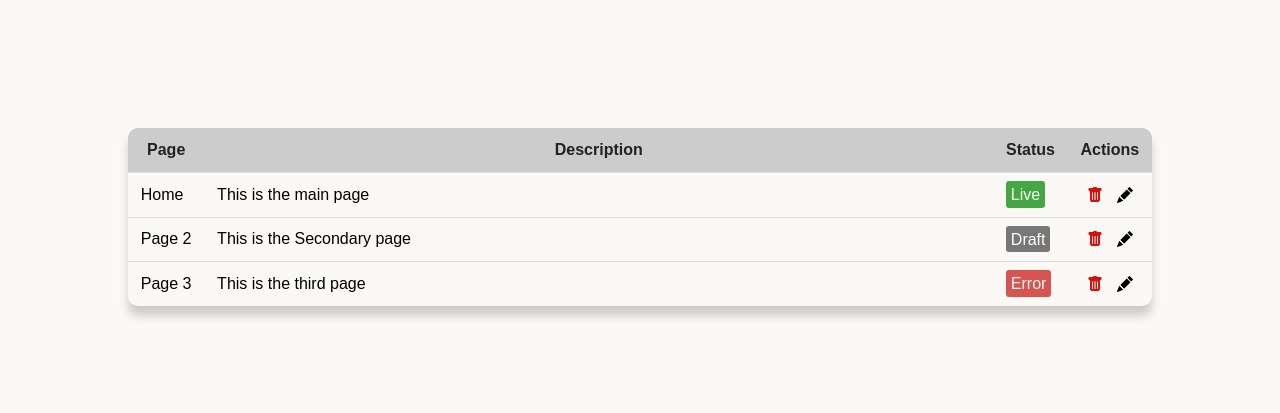
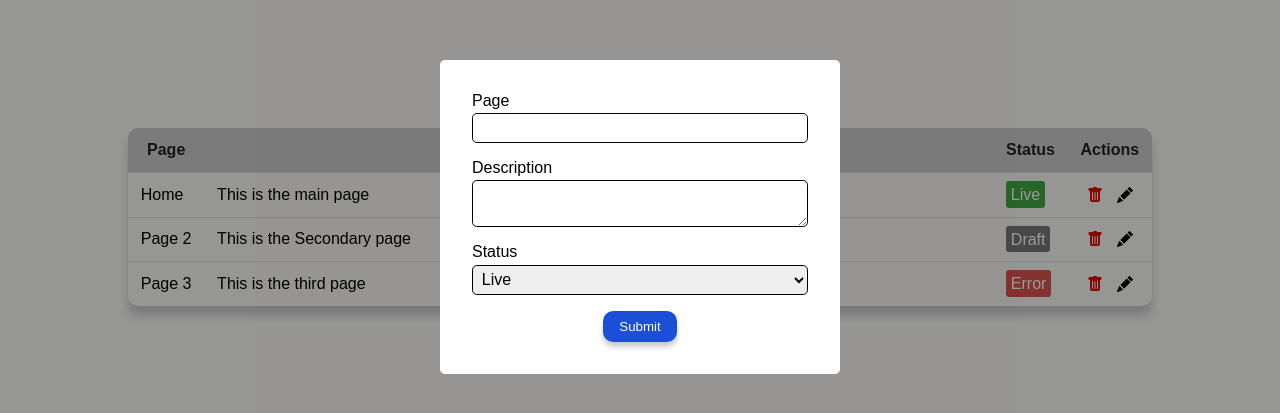
Before and after one commit to bubsworth/simple-react-table, a React (Vite) app: page / in a window 1280 px wide. Shown: the part 183-596 px from the top of the page. Built offline with nearby package versions, Linux system fonts and the light colour scheme.

Commit message:
Add model and styling

```diff
--- a/src/App.css
+++ b/src/App.css
@@ -6,3 +6,33 @@
   height: 100vh;
   background-color: #faf9f6;
 }
+
+.btn {
+  margin-top: 1rem;
+  border: none;
+  background-color: #1d4ed8;
+  color: white;
+  padding: 0.5rem 1rem;
+  border-radius: 10px;
+  cursor: pointer;
+  box-shadow: 0px 5px 5px #ccc;
+}
+
+.form-group {
+  display: flex;
+  flex-direction: column;
+  margin-bottom: 1rem;
+}
+
+.form-group input,
+.form-group textarea,
+.form-group select {
+  border: 1px solid black;
+  border-radius: 0.3rem;
+  padding: 0.3rem;
+  font-size: 1rem;
+}
+
+.form-group label {
+  margin-bottom: 0.2rem;
+}
--- a/src/App.jsx
+++ b/src/App.jsx
@@ -1,10 +1,12 @@
 import "./App.css";
+import { Modal } from "./components/Modal";
 import { Table } from "./components/Table";
 
 function App() {
   return (
     <div className="App">
       <Table />
+      <Modal />
     </div>
   );
 }
--- /dev/null
+++ b/src/components/Modal.css
@@ -0,0 +1,24 @@
+.modal-container {
+  position: fixed;
+  z-index: 1;
+  left: 0;
+  top: 0;
+  width: 100%;
+  height: 100%;
+  display: flex;
+  align-items: center;
+  justify-content: center;
+  background-color: rgba(0, 0, 0, 0.4);
+}
+
+.modal {
+  border-radius: 5px;
+  padding: 2rem;
+  background-color: white;
+  width: 25em;
+}
+
+.modal .btn {
+  display: block;
+  margin: auto;
+}
--- /dev/null
+++ b/src/components/Modal.jsx
@@ -0,0 +1,32 @@
+import React from "react";
+import "./Modal.css";
+
+export const Modal = () => {
+  return (
+    <div className="modal-container">
+      <div className="modal">
+        <form>
+          <div className="form-group">
+            <label htmlFor="page">Page</label>
+            <input name="page" />
+          </div>
+          <div className="form-group">
+            <label htmlFor="description">Description</label>
+            <textarea name="description" />
+          </div>
+          <div className="form-group">
+            <label htmlFor="status">Status</label>
+            <select name="status">
+              <option value="live">Live</option>
+              <option value="draft">Draft</option>
+              <option value="error">Error</option>
+            </select>
+          </div>
+          <button type="submit" className="btn">
+            Submit
+          </button>
+        </form>
+      </div>
+    </div>
+  );
+};
```
